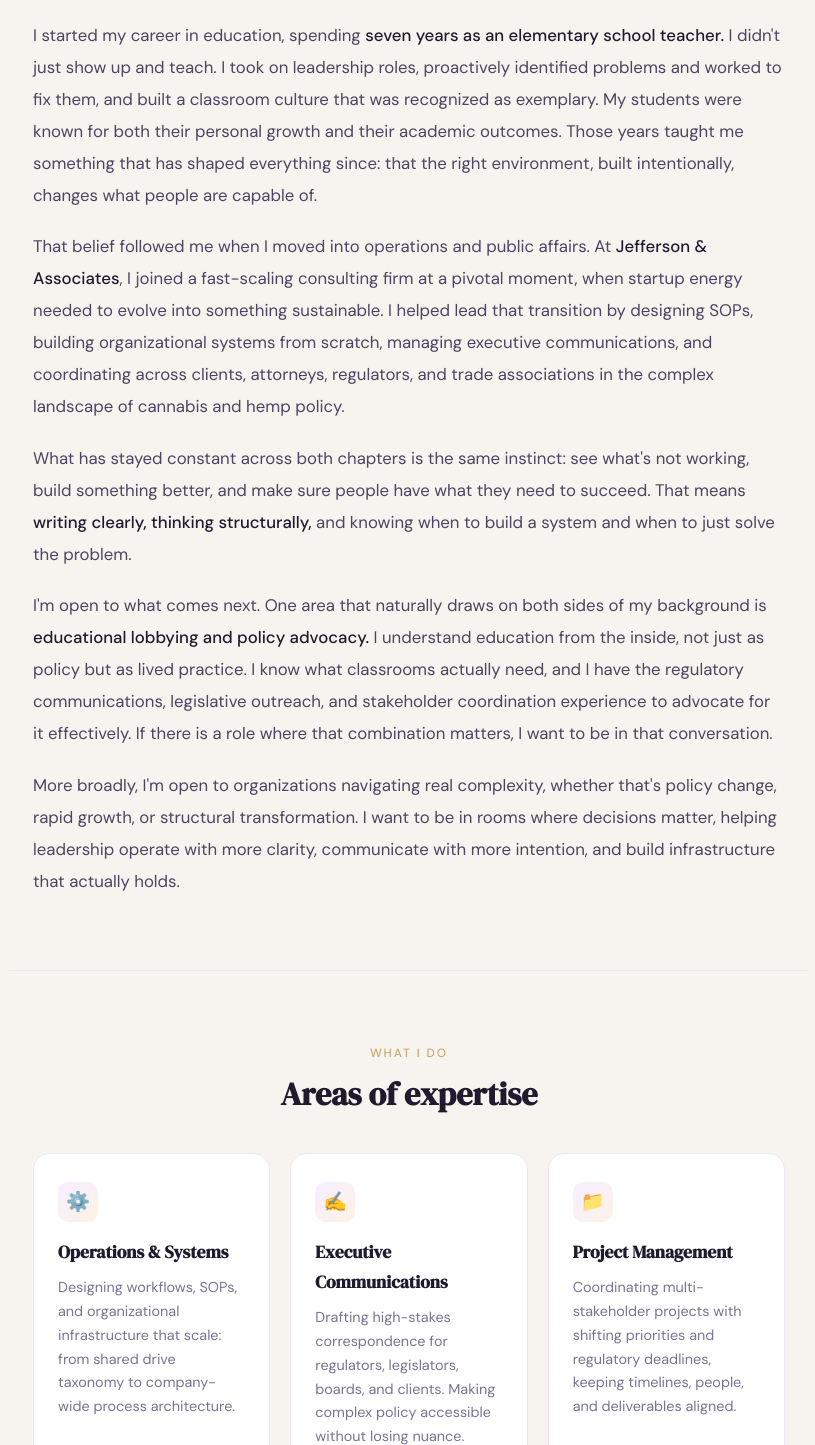
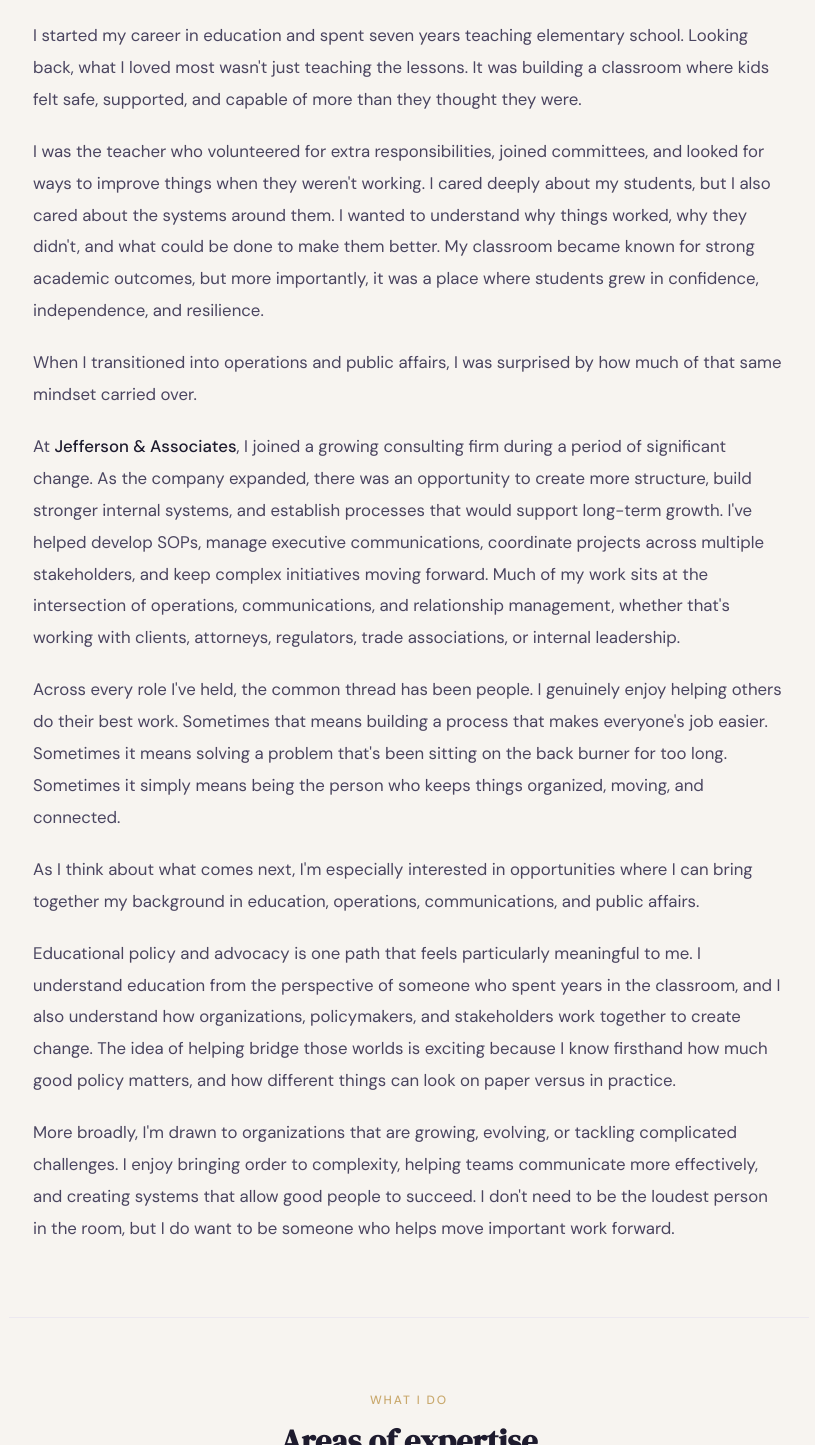
Before and after one commit to meganwag23/meganwag23.github.io, a plain HTML site: page index.html in a window 1280 px wide. Shown: the part 820-2265 px from the top of the page, without its empty margins (231-1046 px from the left). Drawn offline with Linux system fonts and the light colour scheme.

Commit message:
Update index.html

```diff
--- a/index.html
+++ b/index.html
@@ -80,11 +80,14 @@
     <p class="section-label">Background</p>
     <h2 class="section-title">How I got here</h2>
     <div class="about-text">
-      <p>I started my career in education, spending <strong>seven years as an elementary school teacher.</strong> I didn't just show up and teach. I took on leadership roles, proactively identified problems and worked to fix them, and built a classroom culture that was recognized as exemplary. My students were known for both their personal growth and their academic outcomes. Those years taught me something that has shaped everything since: that the right environment, built intentionally, changes what people are capable of.</p>
-      <p>That belief followed me when I moved into operations and public affairs. At <strong>Jefferson &amp; Associates</strong>, I joined a fast-scaling consulting firm at a pivotal moment, when startup energy needed to evolve into something sustainable. I helped lead that transition by designing SOPs, building organizational systems from scratch, managing executive communications, and coordinating across clients, attorneys, regulators, and trade associations in the complex landscape of cannabis and hemp policy.</p>
-      <p>What has stayed constant across both chapters is the same instinct: see what's not working, build something better, and make sure people have what they need to succeed. That means <strong>writing clearly,</strong> <strong>thinking structurally,</strong> and knowing when to build a system and when to just solve the problem.</p>
-      <p>I'm open to what comes next. One area that naturally draws on both sides of my background is <strong>educational lobbying and policy advocacy.</strong> I understand education from the inside, not just as policy but as lived practice. I know what classrooms actually need, and I have the regulatory communications, legislative outreach, and stakeholder coordination experience to advocate for it effectively. If there is a role where that combination matters, I want to be in that conversation.</p>
-      <p>More broadly, I'm open to organizations navigating real complexity, whether that's policy change, rapid growth, or structural transformation. I want to be in rooms where decisions matter, helping leadership operate with more clarity, communicate with more intention, and build infrastructure that actually holds.</p>
+      <p>I started my career in education and spent seven years teaching elementary school. Looking back, what I loved most wasn't just teaching the lessons. It was building a classroom where kids felt safe, supported, and capable of more than they thought they were.</p>
+      <p>I was the teacher who volunteered for extra responsibilities, joined committees, and looked for ways to improve things when they weren't working. I cared deeply about my students, but I also cared about the systems around them. I wanted to understand why things worked, why they didn't, and what could be done to make them better. My classroom became known for strong academic outcomes, but more importantly, it was a place where students grew in confidence, independence, and resilience.</p>
+      <p>When I transitioned into operations and public affairs, I was surprised by how much of that same mindset carried over.</p>
+      <p>At <strong>Jefferson &amp; Associates</strong>, I joined a growing consulting firm during a period of significant change. As the company expanded, there was an opportunity to create more structure, build stronger internal systems, and establish processes that would support long-term growth. I've helped develop SOPs, manage executive communications, coordinate projects across multiple stakeholders, and keep complex initiatives moving forward. Much of my work sits at the intersection of operations, communications, and relationship management, whether that's working with clients, attorneys, regulators, trade associations, or internal leadership.</p>
+      <p>Across every role I've held, the common thread has been people. I genuinely enjoy helping others do their best work. Sometimes that means building a process that makes everyone's job easier. Sometimes it means solving a problem that's been sitting on the back burner for too long. Sometimes it simply means being the person who keeps things organized, moving, and connected.</p>
+      <p>As I think about what comes next, I'm especially interested in opportunities where I can bring together my background in education, operations, communications, and public affairs.</p>
+      <p>Educational policy and advocacy is one path that feels particularly meaningful to me. I understand education from the perspective of someone who spent years in the classroom, and I also understand how organizations, policymakers, and stakeholders work together to create change. The idea of helping bridge those worlds is exciting because I know firsthand how much good policy matters, and how different things can look on paper versus in practice.</p>
+      <p>More broadly, I'm drawn to organizations that are growing, evolving, or tackling complicated challenges. I enjoy bringing order to complexity, helping teams communicate more effectively, and creating systems that allow good people to succeed. I don't need to be the loudest person in the room, but I do want to be someone who helps move important work forward.</p>
     </div>
   </section>
   <section id="expertise">
```
